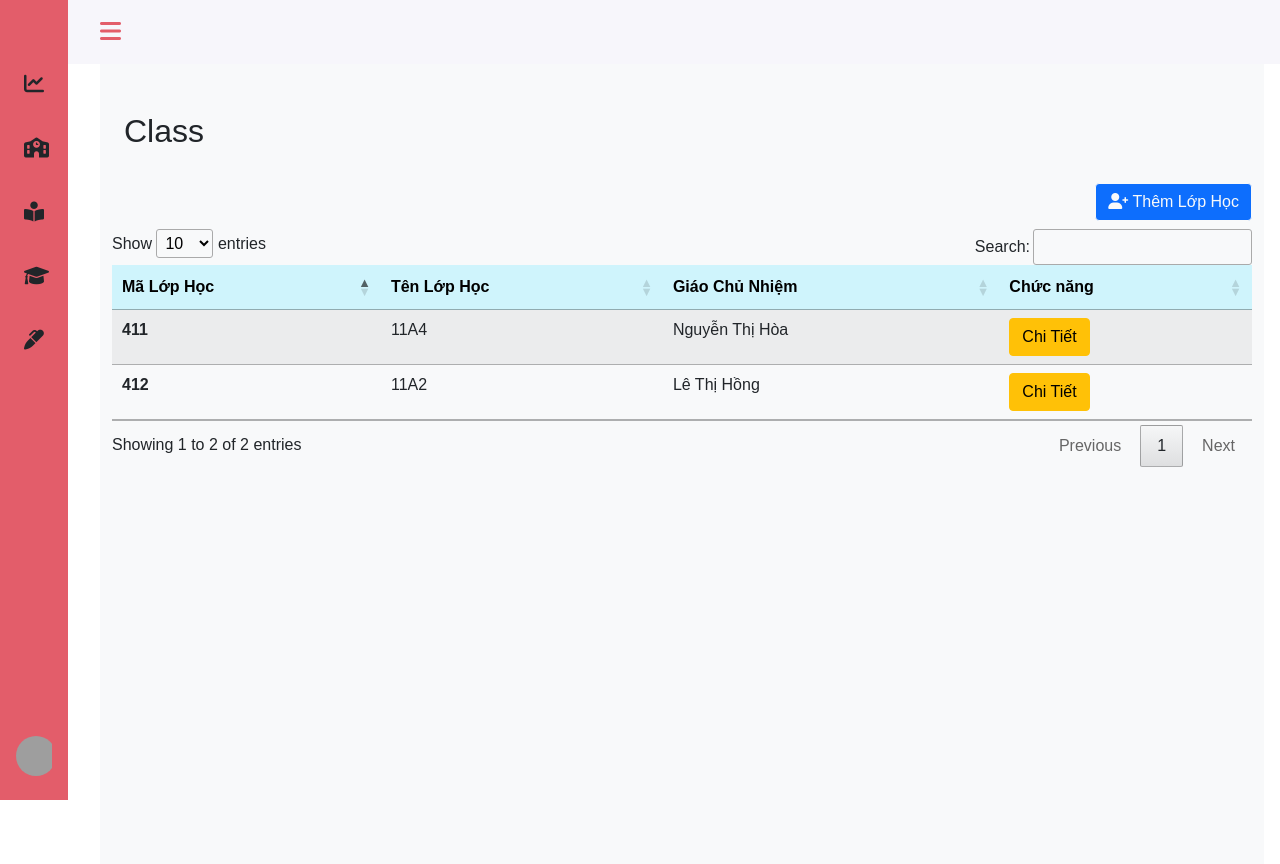
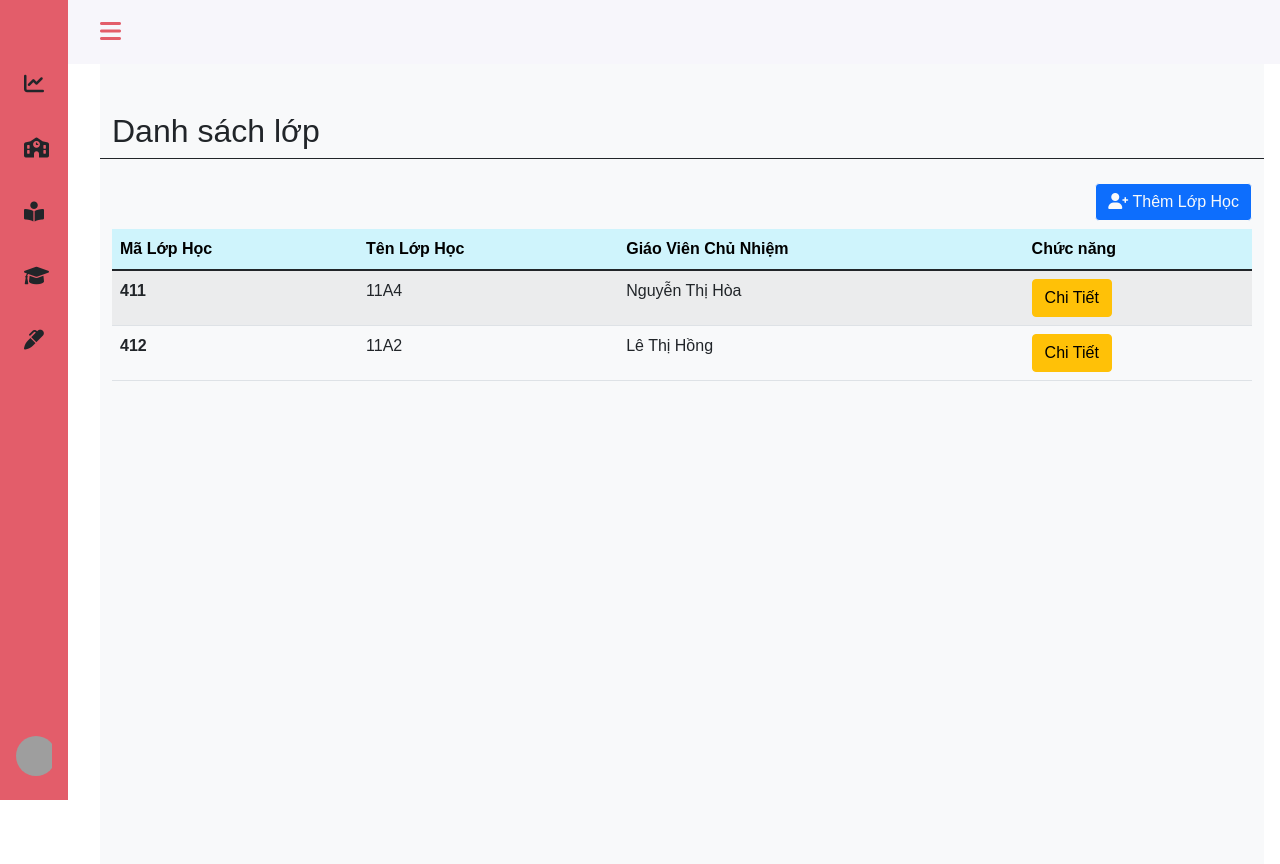
Before and after one commit to duckienylh/project-CNW, a PHP site: page /admin/class.php in a window 1280 px wide. Run offline with PHP 8.4, Linux system fonts and the light colour scheme; data comes from the database, SQL or seed files in the repository; some libraries are stand-ins or nearby versions; grey boxes are pictures that could not be loaded.

Commit message:
update admin

```diff
--- a/admin/class.php
+++ b/admin/class.php
@@ -4,20 +4,56 @@ include 'headerad.php';
 <main>
     <div class="height-100 bg-light">
         <div class="col py-3  ">
-            <div class="container ">
-                <div class="row mt-3 pt-3 border-bottom border-light">
+            <div class="container-fluid ">
+                <div class="row mt-3 pt-3 border-bottom border-dark">
                     <div class="col-md-6">
-                        <h2>Class</h2>
+                        <h2 >Danh sách lớp</h2>
                     </div>
                 </div>
 
             </div>
-            <div class="container-fluid py-3">
+            <div class="container-fluid py-3" style="width:100% ; overflow: auto; height: auto;">
                 <div class="row">
-                    <div class="float-end py-2">
-                        <a href="" class="btn btn-md btn-outline-light btn-primary float-end">
+                    <div class="py-2">
+                        <!-- Button trigger modal -->
+                        <button type="button" class="btn btn-primary btn-md btn-outline-light float-end" data-bs-toggle="modal" data-bs-target="#exampleModal">
                             <i class="fas fa-user-plus"></i> Thêm Lớp Học
-                        </a>
+                        </button>
+
+                        <!-- Modal -->
+                        <div class="modal fade" id="exampleModal" tabindex="-1" aria-labelledby="exampleModalLabel" aria-hidden="true">
+                            <div class="modal-dialog">
+                                <div class="modal-content">
+                                    <div class="modal-header">
+                                        <h5 class="modal-title" id="exampleModalLabel">Thêm Lớp Học</h5>
+                                        <button type="button" class="btn-close" data-bs-dismiss="modal" aria-label="Close"></button>
+                                    </div>
+                                    <form method="POST">
+                                        <div class="modal-body">
+
+                                            <div class="mb-3">
+                                                <label for="classid" class="form-label">Mã Lớp Học</label>
+                                                <input type="text" class="form-control" name="classid" id="classid" placeholder="Nhập mã lớp học:10,11,12">
+                                            </div>
+                                            <div class="mb-3">
+                                                <label for="classname" class="form-label">Tên Lớp Học</label>
+                                                <input type="text" class="form-control" name="classname" id="classname" placeholder="Nhập tên lớp học:10A1,11A1,12A1,....">
+                                            </div>
+                                            <div class="mb-3">
+                                                <label for="teachid" class="form-label">Nhập mã giáo viên chủ nhiệm</label>
+                                                <input type="text" class="form-control" name="teachid" id="teachid" placeholder="Nhập mã giáo viên:GV01,GV02,...">
+                                            </div>
+                                        </div>
+                                        <div class="modal-footer">
+                                            <button type="button" class="btn btn-secondary" data-bs-dismiss="modal">Đóng</button>
+                                            <button type="submit" class="btn btn-primary" name="btnSave">Lưu thay đổi</button>
+                                        </div>
+                                    </form>
+                                </div>
+                            </div>
+                        </div>
+
+
                     </div>
                 </div>
                 <table class="table table-hover table-striped" id="example">
@@ -25,7 +61,7 @@ include 'headerad.php';
                         <tr class="table-info">
                             <th scope="col">Mã Lớp Học</th>
                             <th scope="col">Tên Lớp Học</th>
-                            <th scope="col">Giáo Chủ Nhiệm</th>
+                            <th scope="col">Giáo Viên Chủ Nhiệm</th>
                             <th scope="col">Chức năng</th>
                         </tr>
                     </thead>
@@ -44,7 +80,7 @@ include 'headerad.php';
                                     <td><?php echo $row['class_name']; ?></td>
                                     <td><?php echo $row['teach_name']; ?></td>
                                     <td>
-                                        <a class="btn btn-warning" href="">Chi Tiết</a>
+                                        <a class="btn btn-warning"  href="detail-class.php?classid=<?php echo  $row['class_id'] ?>">Chi Tiết</a>
                                     </td>
                                 </tr>
                         <?php
@@ -64,5 +100,29 @@ include 'headerad.php';
     });
 </script>
 <?php
+if (isset($_POST['btnSave'])) {
+    $classid = $_POST['classid'];
+    $classname = $_POST['classname'];
+    $teachid = $_POST['teachid'];
+    $sql2 = "INSERT INTO `classes`(`class_id`, `class_name`, `teach_id`)
+     VALUES ('$classid','$classname','$teachid') ";
+
+    $result = mysqli_query($conn, $sql2);
+
+    if ($result > 0) {
+?>
+    <script>
+        location.reload();
+    </script>
+<?php
+    } else {
+        echo "Lỗi!";
+    }
+
+    mysqli_close($conn);
+}
+
+?>
+<?php
 include 'footerad.php';
 ?>
--- a/admin/footerad.php
+++ b/admin/footerad.php
@@ -1,4 +1,5 @@
 <script src="https://cdn.jsdelivr.net/npm/bootstrap@5.1.3/dist/js/bootstrap.bundle.min.js" integrity="sha384-ka7Sk0Gln4gmtz2MlQnikT1wXgYsOg+OMhuP+IlRH9sENBO0LRn5q+8nbTov4+1p" crossorigin="anonymous"></script>
+<script src="https://code.jquery.com/jquery-3.6.0.min.js" integrity="sha256-/xUj+3OJU5yExlq6GSYGSHk7tPXikynS7ogEvDej/m4=" crossorigin="anonymous"></script>
 <script src="../assets/js/sidebarjs.js"></script>
 </body>
 
--- a/admin/result.php
+++ b/admin/result.php
@@ -5,10 +5,10 @@ include 'headerad.php';
     <div class="height-100 bg-light">
 
         <div class="col py-3  ">
-            <div class="container ">
-                <div class="row mt-3 pt-3 border-bottom border-light">
+            <div class="container-fluid ">
+                <div class="row mt-3 pt-3 border-bottom border-dark">
                     <div class="col-md-6">
-                        <h2>Result</h2>
+                        <h2>Bảng điểm</h2>
                     </div>
                 </div>
 
--- a/admin/subject.php
+++ b/admin/subject.php
@@ -4,10 +4,10 @@ include 'headerad.php';
 <main>
     <div class="height-100 bg-light">
         <div class="col py-3  ">
-            <div class="container ">
-                <div class="row mt-3 pt-3 border-bottom border-light">
+            <div class="container-fluid ">
+                <div class="row mt-3 pt-3 border-bottom border-dark">
                     <div class="col-md-6">
-                        <h2>Subject</h2>
+                        <h2>Danh sách môn học</h2>
                     </div>
                 </div>
 
--- a/admin/teacher.php
+++ b/admin/teacher.php
@@ -4,10 +4,10 @@ include 'headerad.php';
 <main>
     <div class="height-100 bg-light">
         <div class=" col py-3 ">
-            <div class="container ">
-                <div class="row mt-3 pt-3 border-bottom border-light">
+            <div class="container-fluid ">
+                <div class="row mt-3 pt-3 border-bottom border-dark">
                     <div class="col-md-6">
-                        <h2>Teacher</h2>
+                        <h2>Danh sách giáo viên</h2>
                     </div>
                 </div>
 
--- a/assets/css/style.css
+++ b/assets/css/style.css
@@ -1,4 +1,4 @@
-*{
+* {
   padding: 0;
   margin: 0;
   box-sizing: border-box;
@@ -8,18 +8,18 @@
 :root {
   --header-height: 3rem;
   --nav-width: 68px;
-    --first-color: #4723D9;
-    --first-color-light: #AFA5D9;
-    --white-color: #F7F6FB;
-    --body-font: 'Nunito', sans-serif;
+  --first-color: #4723d9;
+  --first-color-light: #afa5d9;
+  --white-color: #f7f6fb;
+  --body-font: "Nunito", sans-serif;
   --normal-font-size: 1rem;
-    --z-fixed: 100
+  --z-fixed: 100;
 }
 
 *,
 ::before,
 ::after {
-    box-sizing: border-box
+  box-sizing: border-box;
 }
 
 body {
@@ -28,11 +28,11 @@ body {
   padding: 0 1rem;
   font-family: var(--body-font);
   font-size: var(--normal-font-size);
-    transition: .5s
+  transition: 0.5s;
 }
 
 a {
-    text-decoration: none
+  text-decoration: none;
 }
 
 .header {
@@ -47,13 +47,13 @@ a {
   padding: 0 1rem;
   background-color: var(--white-color);
   z-index: var(--z-fixed);
-    transition: .5s
+  transition: 0.5s;
 }
 
 .header_toggle {
   color: var(--first-color);
   font-size: 1.5rem;
-    cursor: pointer
+  cursor: pointer;
 }
 
 .header_img {
@@ -62,11 +62,11 @@ a {
   display: flex;
   justify-content: center;
   border-radius: 50%;
-    overflow: hidden
+  overflow: hidden;
 }
 
 .header_img img {
-    width: 40px
+  width: 40px;
 }
 
 .l-navbar {
@@ -76,9 +76,9 @@ a {
   width: var(--nav-width);
   height: 100vh;
   background-color: var(--first-color);
-    padding: .5rem 1rem 0 0;
-    transition: .5s;
-    z-index: var(--z-fixed)
+  padding: 0.5rem 1rem 0 0;
+  transition: 0.5s;
+  z-index: var(--z-fixed);
 }
 
 .nav {
@@ -86,7 +86,7 @@ a {
   display: flex;
   flex-direction: column;
   justify-content: space-between;
-    overflow: hidden
+  overflow: hidden;
 }
 
 .nav_logo,
@@ -95,93 +95,96 @@ a {
   grid-template-columns: max-content max-content;
   align-items: center;
   column-gap: 1rem;
-    padding: .5rem 0 .5rem 1.5rem
+  padding: 0.5rem 0 0.5rem 1.5rem;
 }
 
 .nav_logo {
-    margin-bottom: 2rem
+  margin-bottom: 2rem;
 }
 
 .nav_logo-icon {
   font-size: 1.25rem;
-    color: var(--white-color)
+  color: var(--white-color);
 }
 
 .nav_logo-name {
   color: var(--white-color);
-    font-weight: 700
+  font-weight: 700;
 }
 
 .nav_link {
   position: relative;
   color: var(--first-color-dark);
   margin-bottom: 1.5rem;
-    transition: .3s
+  transition: 0.3s;
 }
 
 .nav_link:hover {
-    color: var(--white-color)
+  color: var(--white-color);
 }
 
 .nav_icon {
-    font-size: 1.25rem
+  font-size: 1.25rem;
 }
 
 .show {
-    left: 0
+  left: 0;
 }
 
 .body-pd {
-    padding-left: calc(var(--nav-width) + 1rem)
+  padding-left: calc(var(--nav-width) + 1rem);
 }
 
 .active {
-    color: var(--white-color)
+  color: var(--white-color);
 }
 
 .active::before {
-    content: '';
+  content: "";
   position: absolute;
   left: 0;
   width: 2px;
   height: 32px;
-    background-color: var(--white-color)
+  background-color: var(--white-color);
 }
 
 .height-100 {
-    height: 100vh
+  height: 100vh;
 }
 
 @media screen and (min-width: 768px) {
   body {
     margin: calc(var(--header-height) + 1rem) 0 0 0;
-        padding-left: calc(var(--nav-width) + 2rem)
+    padding-left: calc(var(--nav-width) + 2rem);
   }
 
   .header {
     height: calc(var(--header-height) + 1rem);
-        padding: 0 2rem 0 calc(var(--nav-width) + 2rem)
+    padding: 0 2rem 0 calc(var(--nav-width) + 2rem);
   }
 
   .header_img {
     width: 40px;
-        height: 40px
+    height: 40px;
   }
 
   .header_img img {
-        width: 45px
+    width: 45px;
   }
 
   .l-navbar {
     left: 0;
-        padding: 1rem 1rem 0 0
+    padding: 1rem 1rem 0 0;
   }
 
-    .show {
-        width: calc(var(--nav-width) + 156px)
+  .l-navbar.show {
+    width: calc(var(--nav-width) + 156px);
   }
 
   .body-pd {
-        padding-left: calc(var(--nav-width) + 188px)
+    padding-left: calc(var(--nav-width) + 188px);
   }
 }
+.modal.show {
+  width: 100% !important;
+}
--- a/teacher/sidebar.php
+++ b/teacher/sidebar.php
@@ -1,8 +1,8 @@
 <?php
     session_start();
-    if (!isset($_SESSION['loginOK'])) {
-        header("location:../index.php");
-}
+    // if (!isset($_SESSION['loginOK'])) {
+    //     header("location:../index.php");
+// }
 ?>
 <!DOCTYPE html>
 <html lang="en">
```
Also changed, not shown: admin/dashboard.php (+4 -4 lines), admin/detail-class.php (added, +63 -0 lines). Lines whose indentation alone changed are shown as unchanged.
